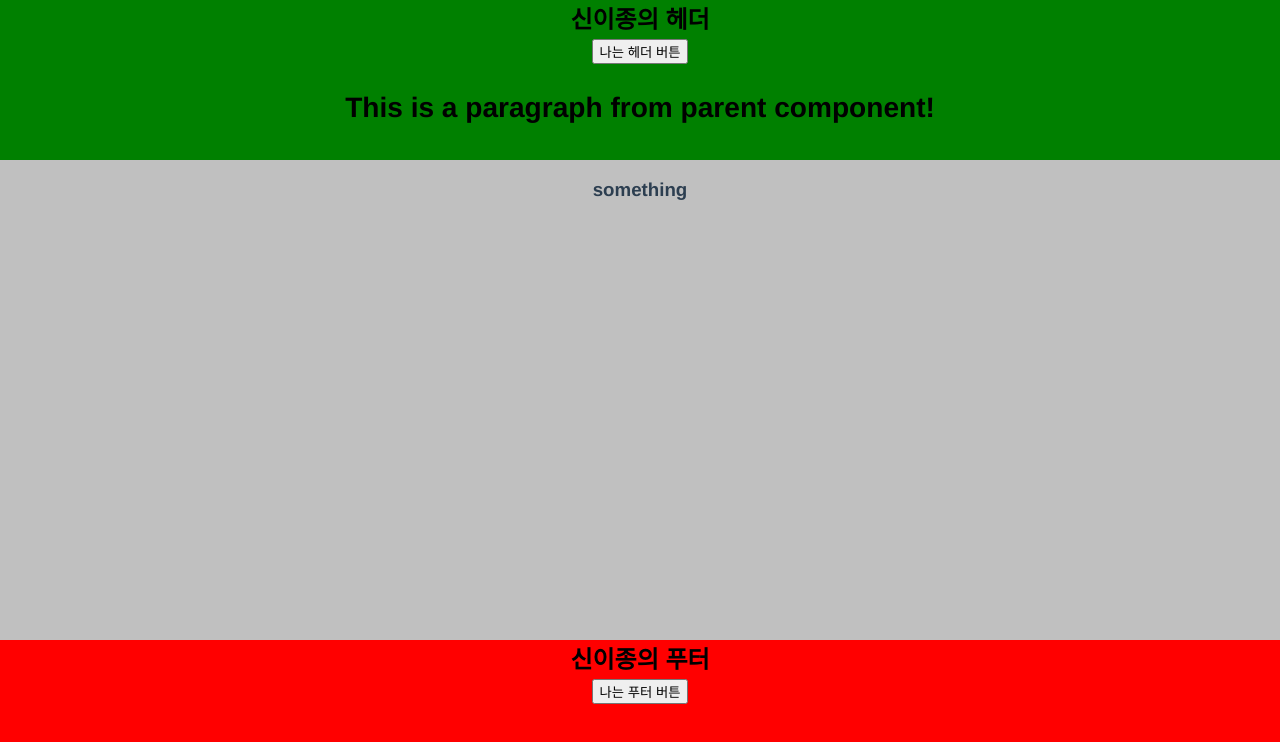
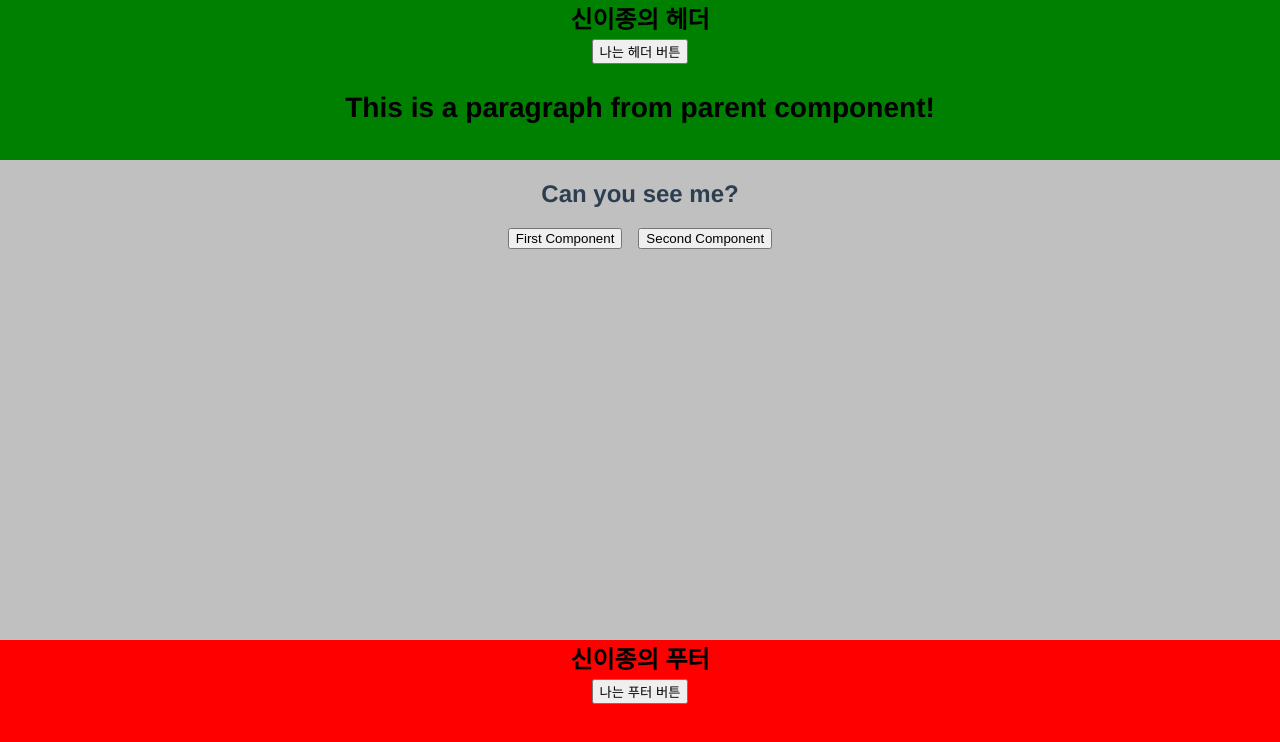
Before and after one commit to ShinLeejong/my_first_vue_level_2, a Vue app: page / in a window 1280 px wide. Shown: the top 742 px of the page. Built offline with nearby package versions, Linux system fonts and the light colour scheme.

Commit message:
20210621 dynamic components

```diff
--- a/src/components/Content.vue
+++ b/src/components/Content.vue
@@ -1,11 +1,27 @@
 <template>
     <div id="content">
-        <h3>something</h3>
+        <component v-bind:is="component"></component>
+        <!-- Dynamic Components -->
+        <button v-on:click="component = 'first_component'">First Component</button>
+        <button v-on:click="component = 'second_component'">Second Component</button>
     </div>
 </template>
 <script>
+import firstComponent from "./firstComponent.vue"
+import secondComponent from "./secondComponent.vue"
+
 export default {
     name: 'ContentTemplate',
+    components: {
+        'first_component': firstComponent,
+        'second_component': secondComponent
+    },
+    data: function () {
+        return {
+            component: 'first_component'
+        }
+    }
+    /* Life-cycle methods */
     // beforeCreate() {
 
     // },
@@ -36,4 +52,8 @@ export default {
         height: 60vh;
         background: silver;
     }
+
+    button {
+        margin: 0 .5rem;
+    }
 </style>
--- /dev/null
+++ b/src/components/firstComponent.vue
@@ -0,0 +1,17 @@
+<template>
+    <div>
+        <h2>{{first_component_message}}</h2>
+    </div>
+</template>
+<script>
+export default {
+    data: function () {
+        return {
+            first_component_message: "Can you see me?"
+        }
+    }
+}
+</script>
+<style>
+
+</style>
--- /dev/null
+++ b/src/components/secondComponent.vue
@@ -0,0 +1,17 @@
+<template>
+    <div>
+        <h2>{{second_component_message}}</h2>
+    </div>
+</template>
+<script>
+export default {
+    data: function () {
+        return {
+            second_component_message: "Can you see REALLY me?"
+        }
+    }
+}
+</script>
+<style>
+
+</style>
```
Also changed, not shown: 1 other file (tests, documents, lock files or other folders).
